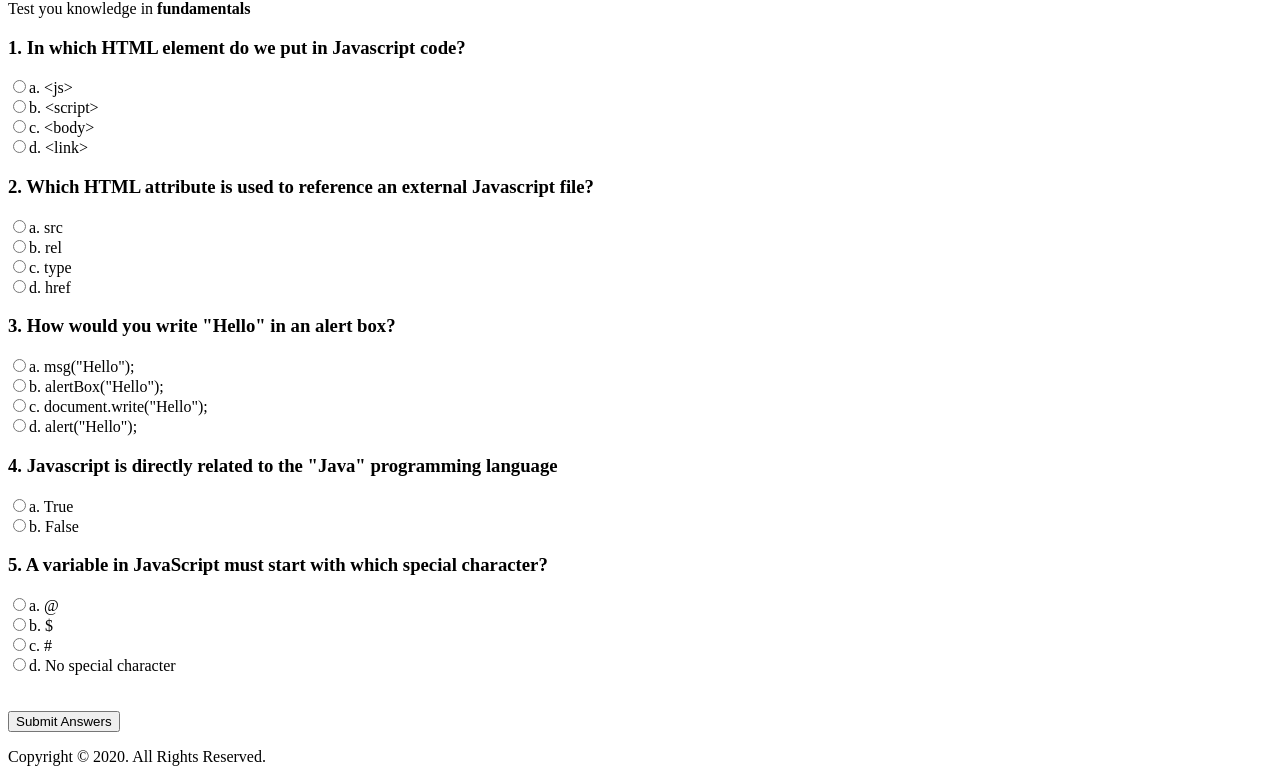
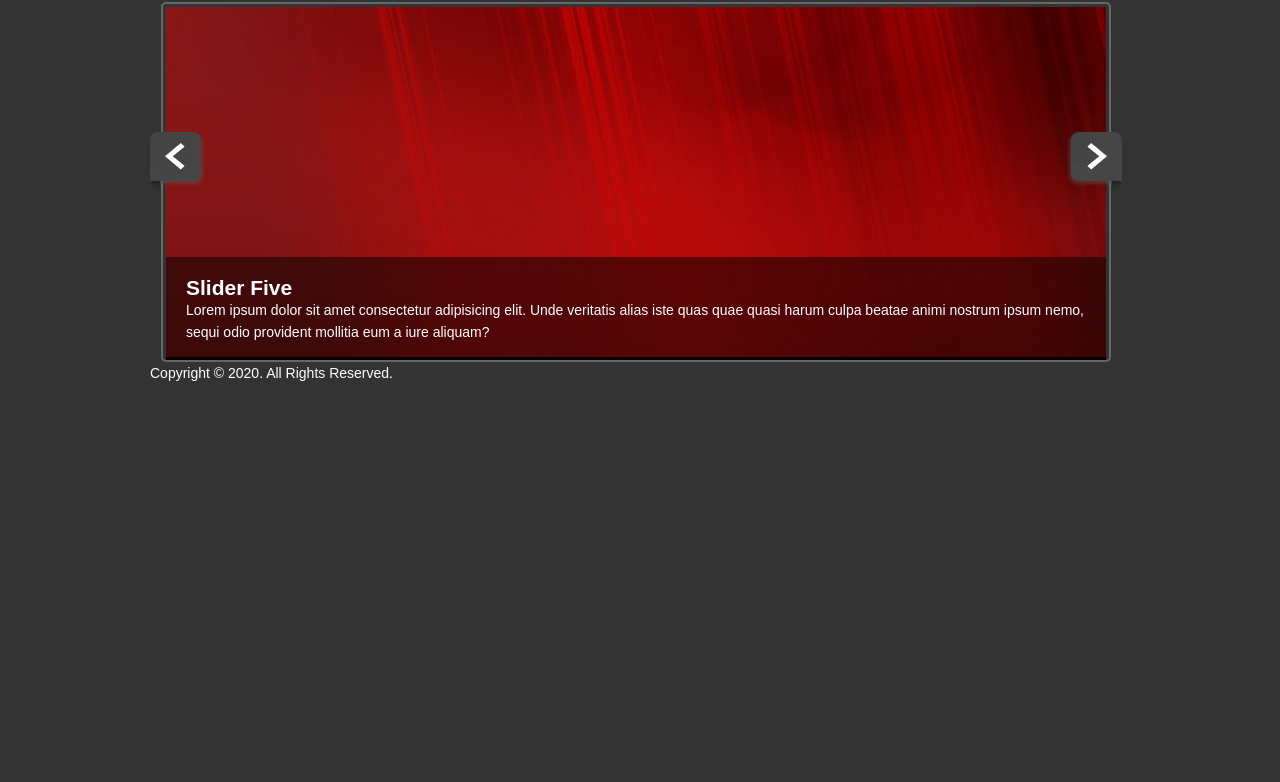
Before and after one commit to keys4words/js, a plain HTML site: page 10jsprojects/02slider/index.html in a window 1280 px wide. Shown: the part 80-862 px from the top of the page. After the commit the page ends 800 px from the top, so only its background shows below. Drawn offline with nearby package versions, Linux system fonts and the light colour scheme.

Commit message:
add html to 02slider

```diff
--- a/10jsprojects/02slider/css/style.css
+++ b/10jsprojects/02slider/css/style.css
@@ -0,0 +1,73 @@
+*{
+	margin:0;
+	padding:0;
+}
+
+body{
+	font-family:'Arial', sans-serif;
+	font-size:14px;
+	color:#fff;
+	background:#333;
+	line-height:1.6em;
+}
+
+a{
+	color:#fff;
+	text-decoration:none;
+}
+
+h1{
+	text-align:center;
+	margin-bottom:20px;
+}
+
+.container{
+	width:980px;
+	margin:40px auto;
+	overflow:hidden;
+}
+
+.slider{
+	width:940px;
+	height:350px;
+	position:relative;
+	overflow:hidden;
+	float:left;
+	padding:3px;
+	border:#666 solid 2px;
+	border-radius:5px;
+}
+
+.slider img{
+	width:940px;
+	height:350px;
+}
+
+.slide{
+	position:absolute;
+}
+
+.slide-copy{
+	position:absolute;
+	bottom:0;
+	left:0;
+	padding:20px;
+	background:7f7f7f;
+	background: rgba(0,0,0,0.5);
+}
+
+#prev, #next{
+	float:left;
+	margin-top:130px;
+	cursor:pointer;
+	position:relative;
+	z-index:100;
+}
+
+#prev{
+	margin-right:-45px;
+}
+
+#next{
+	margin-left:-45px;
+}
--- a/10jsprojects/02slider/index.html
+++ b/10jsprojects/02slider/index.html
@@ -3,52 +3,58 @@
 <head>
     <meta charset="UTF-8">
     <meta name="viewport" content="width=device-width, initial-scale=1.0">
-    <link rel="stylesheet" href="css/style.css">
+	<link rel="stylesheet" href="css/style.css">
+	<script src="https://code.jquery.com/jquery-3.5.1.js"
+        integrity="sha256-QWo7LDvxbWT2tbbQ97B53yJnYU3WhH/C8ycbRAkjPDc=" crossorigin="anonymous"></script>
     <script src="js/script.js"></script>
-    <title>Slider</title>
+    <title>jQuery Content Slider</title>
 </head>
 <body>
-    <div id="container">
+    <div class="container">
         <header>
-            <h1>Simple JS Slider</h1>
-            <p>Test you knowledge in <strong>fundamentals</strong></p>
-        </header>
-        <section>
-            <div id="results"></div>
-            <form name="quizForm" onsubmit="return submitAnswers()">
-                <h3>1. In which HTML element do we put in Javascript code?</h3>
-					<input type="radio" name="q1" value="a" id="q1a">a. &lt;js&gt;<br>
-					<input type="radio" name="q1" value="b" id="q1b">b. &lt;script&gt;<br>
-					<input type="radio" name="q1" value="c" id="q1c">c. &lt;body&gt;<br>
-					<input type="radio" name="q1" value="d" id="q1d">d. &lt;link&gt;<br>
+            <h1>jQuery Content Slider</h1>
+		</header>
+		<img src="img/arrow-left.png" alt="prev" id="prev">
+		<div class="slider">
+			<div class="slide active">
+				<div class="slide-copy">
+					<h2>Slider One</h2>
+					<p>Lorem ipsum dolor sit amet consectetur adipisicing elit. Unde veritatis alias iste quas quae quasi harum culpa beatae animi nostrum ipsum nemo, sequi odio provident mollitia eum a iure aliquam?</p>
+				</div>
+				<img src="img/slide1.jpg" alt="">
+			</div>
+			<div class="slide">
+				<div class="slide-copy">
+					<h2>Slider Two</h2>
+					<p>Lorem ipsum dolor sit amet consectetur adipisicing elit. Unde veritatis alias iste quas quae quasi harum culpa beatae animi nostrum ipsum nemo, sequi odio provident mollitia eum a iure aliquam?</p>
+				</div>
+				<img src="img/slide2.jpg" alt="">
+			</div>
+			<div class="slide">
+				<div class="slide-copy">
+					<h2>Slider Three</h2>
+					<p>Lorem ipsum dolor sit amet consectetur adipisicing elit. Unde veritatis alias iste quas quae quasi harum culpa beatae animi nostrum ipsum nemo, sequi odio provident mollitia eum a iure aliquam?</p>
+				</div>
+				<img src="img/slide3.jpg" alt="">
+			</div>
+			<div class="slide">
+				<div class="slide-copy">
+					<h2>Slider Four</h2>
+					<p>Lorem ipsum dolor sit amet consectetur adipisicing elit. Unde veritatis alias iste quas quae quasi harum culpa beatae animi nostrum ipsum nemo, sequi odio provident mollitia eum a iure aliquam?</p>
+				</div>
+				<img src="img/slide4.jpg" alt="">
+			</div>
+			<div class="slide">
+				<div class="slide-copy">
+					<h2>Slider Five</h2>
+					<p>Lorem ipsum dolor sit amet consectetur adipisicing elit. Unde veritatis alias iste quas quae quasi harum culpa beatae animi nostrum ipsum nemo, sequi odio provident mollitia eum a iure aliquam?</p>
+				</div>
+				<img src="img/slide5.jpg" alt="">
+			</div>
+		</div>
+		<img src="img/arrow-right.png" alt="next" id="next">
 
-					<h3>2. Which HTML attribute is used to reference an external Javascript file?</h3>
-					<input type="radio" name="q2" value="a" id="q2a">a. src<br>
-					<input type="radio" name="q2" value="b" id="q2b">b. rel<br>
-					<input type="radio" name="q2" value="c" id="q2c">c. type<br>
-					<input type="radio" name="q2" value="d" id="q2d">d. href<br>
-
-					<h3>3. How would  you write "Hello" in an alert box?</h3>
-					<input type="radio" name="q3" value="a" id="q3a">a. msg("Hello");<br>
-					<input type="radio" name="q3" value="b" id="q3b">b. alertBox("Hello");<br>
-					<input type="radio" name="q3" value="c" id="q3c">c. document.write("Hello");<br>
-					<input type="radio" name="q3" value="d" id="q3d">d. alert("Hello");<br>
-
-					<h3>4. Javascript is directly related to the "Java" programming language</h3>
-					<input type="radio" name="q4" value="a" id="q4a">a. True<br>
-					<input type="radio" name="q4" value="b" id="q4b">b. False<br>
-
-					<h3>5. A variable in JavaScript must start with which special character?</h3>
-					<input type="radio" name="q5" value="a" id="q5a">a. @<br>
-					<input type="radio" name="q5" value="b" id="q5b">b. $<br>
-					<input type="radio" name="q5" value="c" id="q5c">c. #<br>
-					<input type="radio" name="q5" value="d" id="q5d">d. No special character<br>
-					<br><br>
-
-					<input type="submit" value="Submit Answers">
-            </form>
-        </section>
-        <footer>
+		<footer>
             <p> Copyright &copy; 2020. All Rights Reserved.</p>
         </footer>
     </div>
```
